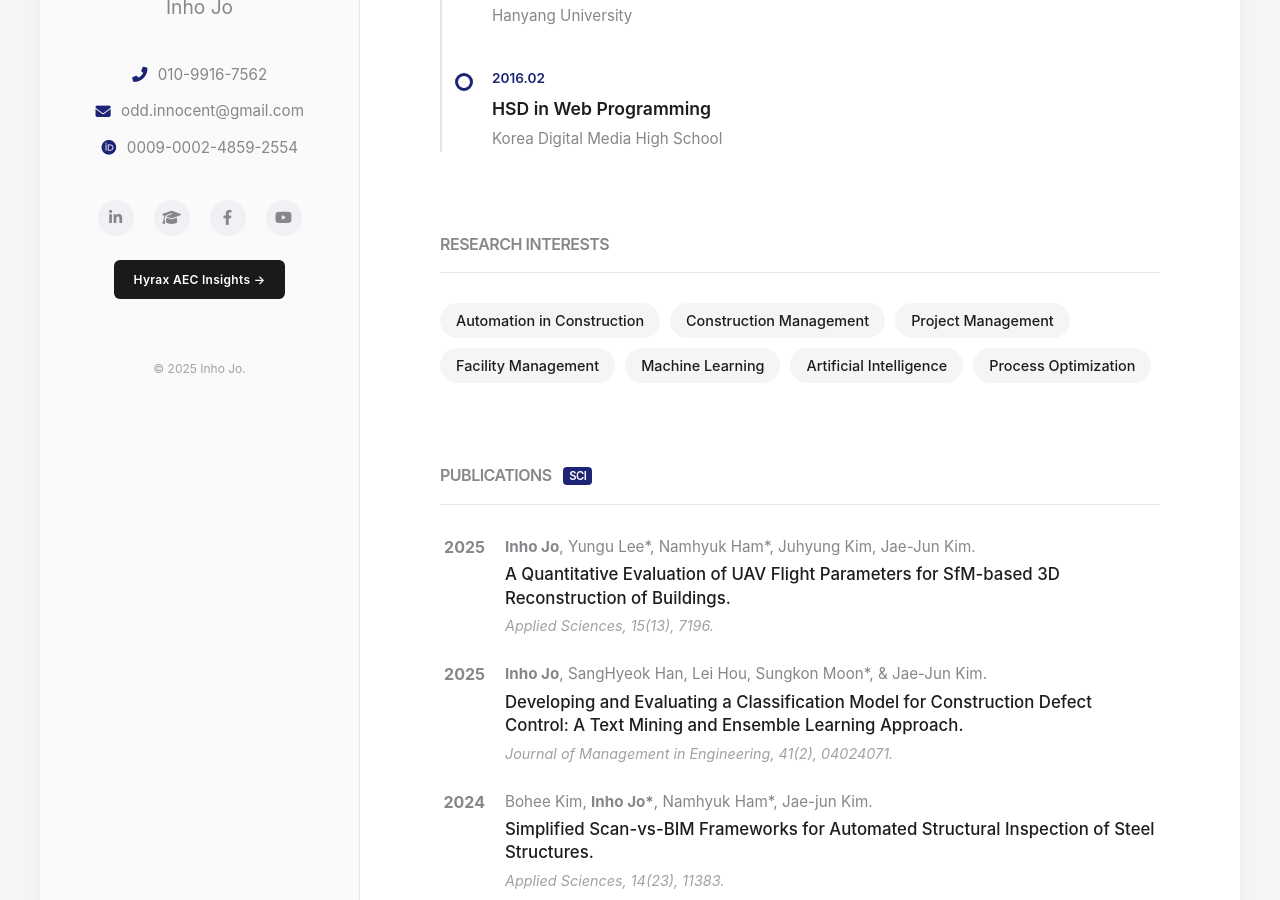
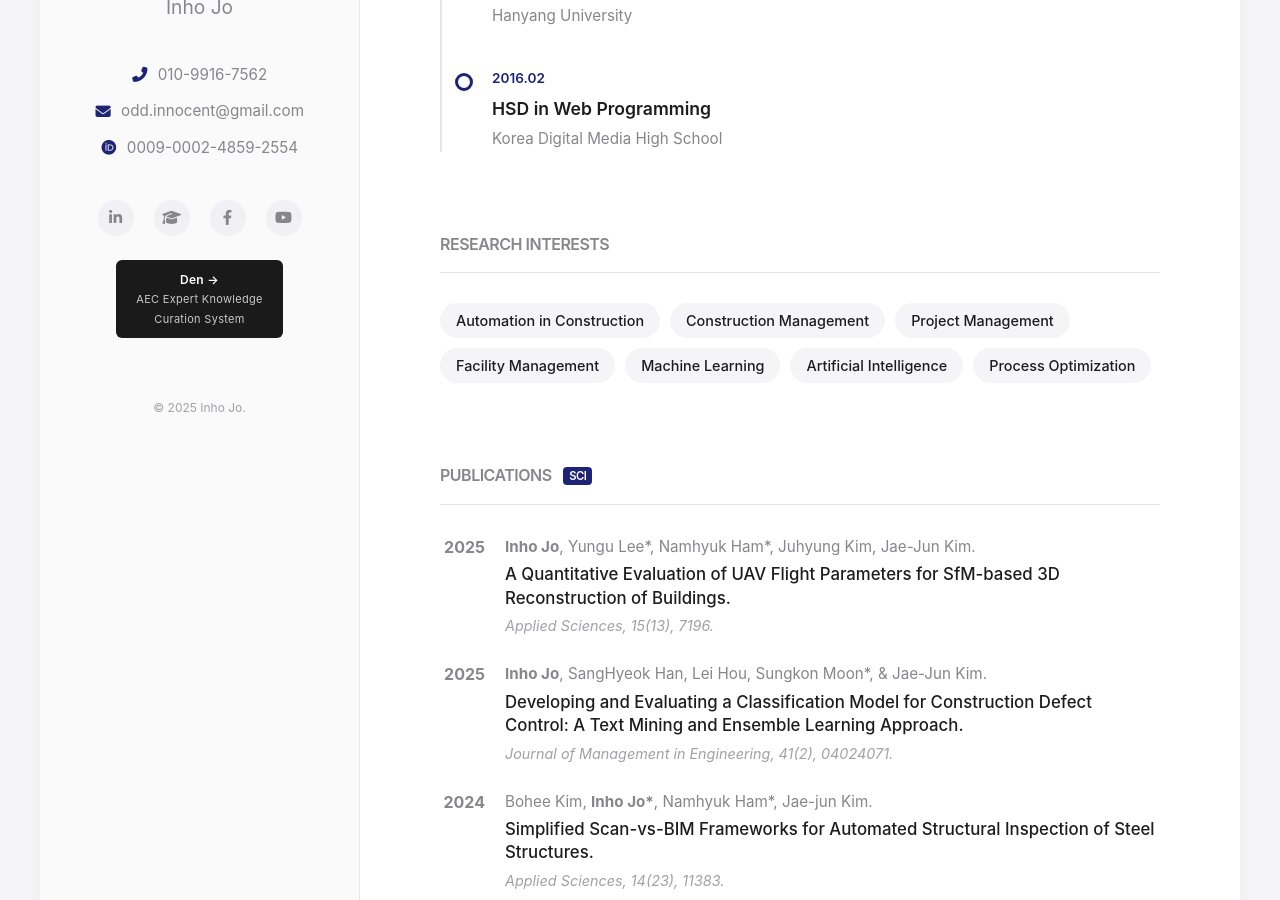
Before and after one commit to odd-Innocent/odd-Innocent.github.io, a Jekyll site: the page index.html, which Jekyll copies as it is, in a window 1280 px wide and 900 px high, scrolled down 374 px. Built offline with Jekyll 4.4.1, drawn with Linux system fonts in a browser that asks for light colours.

Commit message:
Replace Hyrax AEC Insights button with Den link
- Sidebar button now links to https://den.archi/ (opens in a new tab)
- Label: "Den" with the official tagline "AEC Expert Knowledge Curation System"

Co-Authored-By: Claude Opus 5.5 <noreply@anthropic.com>
Claude-Session: https://claude.ai/code/session_013KccNRSafJbtgvEhs3tU5P

```diff
--- a/index.html
+++ b/index.html
@@ -54,8 +54,9 @@
                 </div>
 
                 <div style="margin-top: 24px; margin-bottom: 16px;">
-                    <a href="/insights/" style="display: inline-block; padding: 10px 20px; background: #1a1a1a; color: #fff; border-radius: 6px; text-decoration: none; font-size: 12px; font-weight: 600; letter-spacing: 0.3px;">
-                        Hyrax AEC Insights →
+                    <a href="https://den.archi/" target="_blank" rel="noopener" style="display: inline-block; padding: 10px 20px; background: #1a1a1a; color: #fff; border-radius: 6px; text-decoration: none; font-size: 12px; font-weight: 600; letter-spacing: 0.3px; line-height: 1.6;">
+                        Den →<br>
+                        <span style="font-size: 11px; font-weight: 400; color: #c8c8c8;">AEC Expert Knowledge<br>Curation System</span>
                     </a>
                 </div>
                 <div class="copyright">
```
